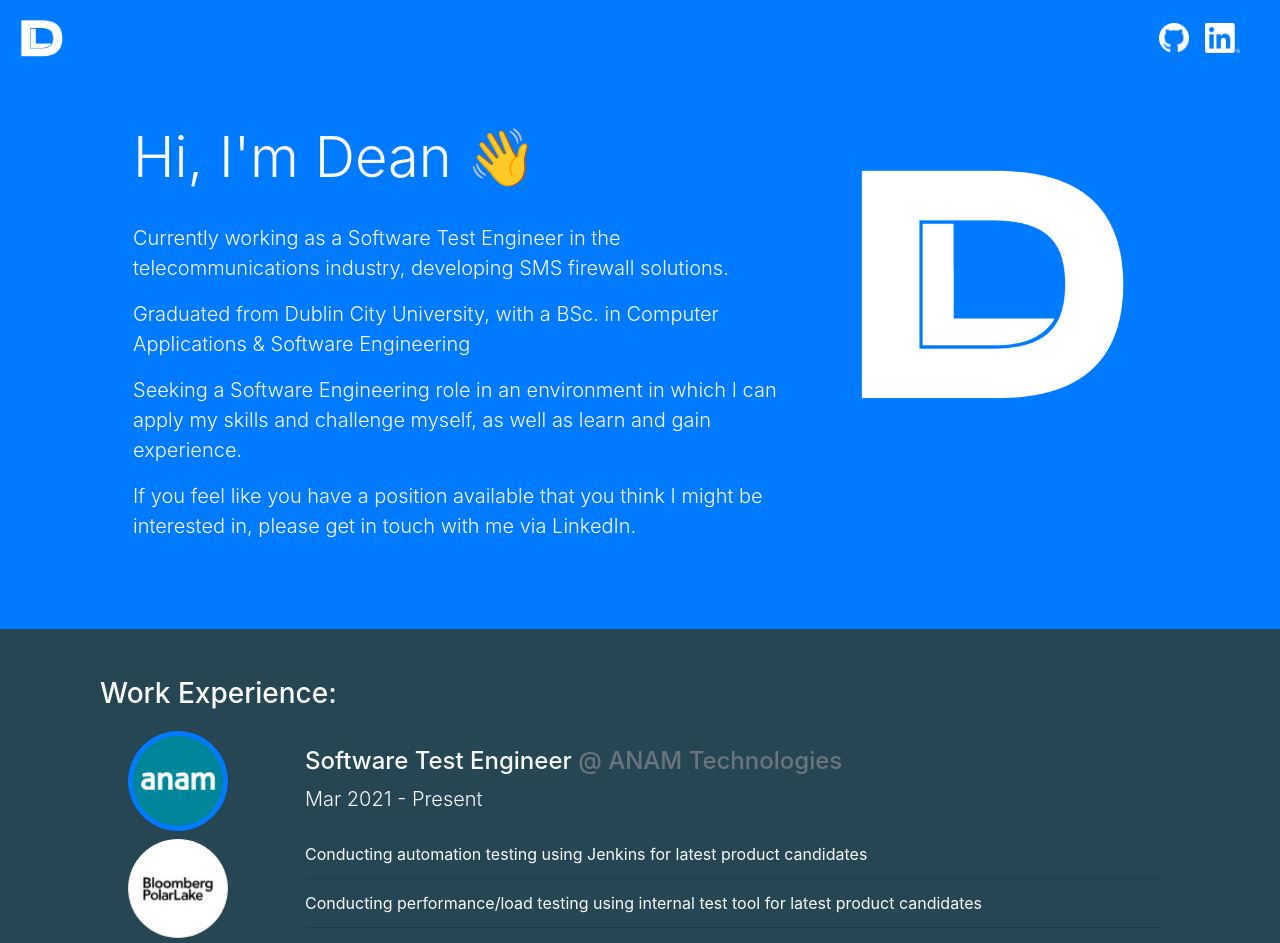
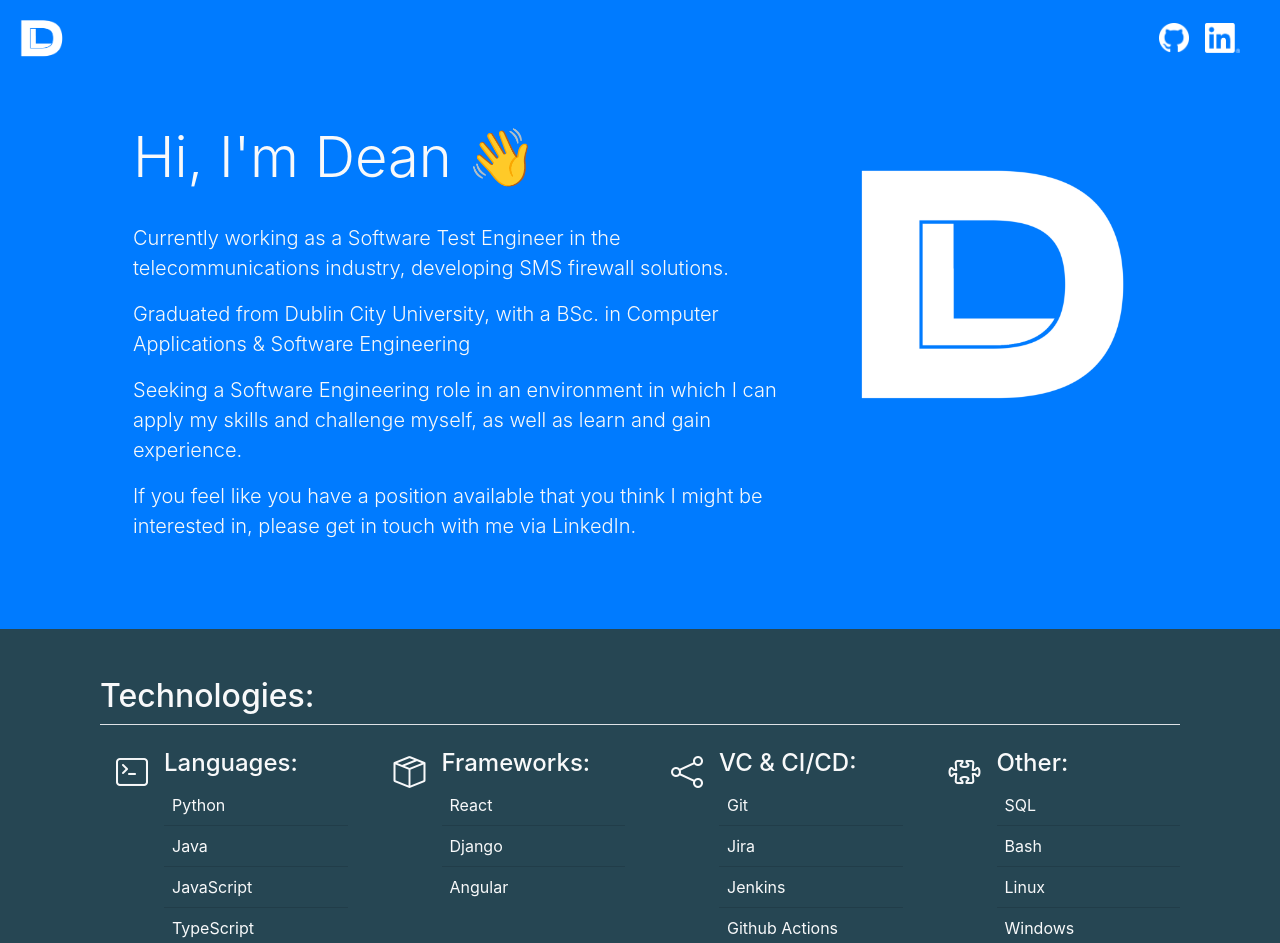
Before and after one commit to lynchdean/deanlynch-xyz, a React (Create React App) app: page / in a window 1280 px wide. Shown: the top 943 px of the page. Built offline with nearby package versions, Linux system fonts and the light colour scheme.

Commit message:
Add tech section

```diff
--- a/package.json
+++ b/package.json
@@ -12,6 +12,7 @@
     "@types/react": "^16.9.44",
     "@types/react-dom": "^16.9.8",
     "bootstrap": "^4.5.1",
+    "bootstrap-icons": "^1.5.0",
     "jquery": "^3.6.0",
     "popper.js": "^1.16.1",
     "react": "^16.13.1",
--- a/src/App.tsx
+++ b/src/App.tsx
@@ -2,12 +2,11 @@ import React from 'react';
 
 import Topbar from "./components/Topbar"
 import About from "./sections/About";
-import Projects from "./sections/Projects";
+// import Projects from "./sections/Projects";
 import TechExp from "./sections/TechExp";
 import "./css/app.css"
 import Container from "react-bootstrap/Container";
 import WorkExpV2 from './sections/WorkExp';
-import TechExpV2 from './sections/TechExpV2';
 
 function App() {
     return (
@@ -16,8 +15,7 @@ function App() {
 
                 <About/>
                 <Container>
-                {/* <TechExp/> */}
-                <TechExpV2/>
+                <TechExp/>
                 <WorkExpV2/>
                 {/* <Projects/> */}
 
--- a/src/components/WorkExpInfo.tsx
+++ b/src/components/JobInfo.tsx
@@ -7,11 +7,11 @@ interface Props {
   details: string[];
 }
 
-function WorkExpInfo({ position, company, duration,  details }: Props) {
+function JobInfo({ position, company, duration,  details }: Props) {
   return (
     <div>
       <div className="row">
-        <div className="col-md-9 text-light">
+        <div className="col-md-9">
           <h4 className="mr-auto">
             {position}
             <span className="text-muted"> @ {company}</span>
@@ -31,4 +31,4 @@ function WorkExpInfo({ position, company, duration,  details }: Props) {
   );
 }
 
-export default WorkExpInfo;
+export default JobInfo;
--- /dev/null
+++ b/src/components/TechInfo.tsx
@@ -0,0 +1,30 @@
+import * as React from "react";
+import "./css/techInfo.css"
+
+interface Props {
+  title: string;
+  items: string[];
+  icon: string;
+}
+
+function TechInfo({ title, items, icon }: Props) {
+  return (
+    <div className="col d-flex align-items-start">
+        <i className={`bi ${icon} icon mx-3`} />
+      <div className="w-100">
+        <h4>{title}:</h4>
+        <ul className="list-group list-group-flush">
+          {items.map((item: string, index: number) => {
+            return (
+              <li className="list-group-item p-2 bg-transparent" key={index}>
+                {item}
+              </li>
+            );
+          })}
+        </ul>
+      </div>
+    </div>
+  );
+}
+
+export default TechInfo;
--- /dev/null
+++ b/src/components/css/techInfo.css
@@ -0,0 +1,3 @@
+.icon {
+    font-size: 2em;
+}
--- a/src/index.tsx
+++ b/src/index.tsx
@@ -9,6 +9,7 @@ import 'bootstrap/dist/js/bootstrap.js'
 
 ReactDOM.render(
   <React.StrictMode>
+    <link rel="stylesheet" href="https://cdn.jsdelivr.net/npm/bootstrap-icons@1.5.0/font/bootstrap-icons.css" />
       <App />
   </React.StrictMode>,
   document.getElementById('root')
--- a/src/sections/About.tsx
+++ b/src/sections/About.tsx
@@ -6,7 +6,7 @@ import data from "./data/about";
 
 function About() {
   return (
-    <div className="bg-primary mb-5">
+    <div className="bg-primary">
       <div className="container p-4">
         <div className="row m-4 pb-4">
           <div className="col-lg-8">
--- a/src/sections/TechExp.tsx
+++ b/src/sections/TechExp.tsx
@@ -1,31 +1,24 @@
-import * as React from 'react';
-import data from "./data/tech"
-import LogoCard from "../components/LogoCard";
-import CardSlider from "../components/CardSlider";
-import Card from "react-bootstrap/Card";
+import * as React from "react";
+import TechInfo from "../components/TechInfo";
+import data from "./data/tech";
 
 function TechExp() {
-    function getSlider(title: string, data: any) {
-        return (
-            <CardSlider
-                title={title}
-                cardsToShow={5}
-                cards={data.map((card: any, index: number) => {
-                        return (
-                            <LogoCard key={index} title={card.title} img={card.image}/>
-                        )
-                    }
-                )}
+  return (
+    <div className="container pt-5 pb-4 text-light">
+      <h2 className="pb-2 mb-4 border-bottom">Technologies:</h2>
+      <div className="row">
+        {data.tech.map((category: any, index: number) => {
+          return (
+            <TechInfo
+              title={category.title}
+              items={category.items}
+              icon={category.icon}
             />
-        )
-    }
-
-    return (
-        <Card id="tech-slider" className=" p-0 mb-4">
-                {getSlider("Technologies: ", data.primary)}
-                {getSlider("", data.secondary)}
-        </Card>
-    )
+          );
+        })}
+      </div>
+    </div>
+  );
 }
 
 export default TechExp;
--- a/src/sections/TechExpV2.tsx
+++ /dev/null
@@ -1,15 +0,0 @@
-import * as React from 'react';
-import data from "./data/tech"
-import LogoCard from "../components/LogoCard";
-import CardSlider from "../components/CardSlider";
-import Card from "react-bootstrap/Card";
-
-function TechExpV2() {
-
-    return (
-
-        <div></div>
-    )
-}
-
-export default TechExpV2;
--- a/src/sections/WorkExp.tsx
+++ b/src/sections/WorkExp.tsx
@@ -1,15 +1,15 @@
 import * as React from "react";
 import Image from "react-bootstrap/Image";
 
-import "./css/workExp.css"
+import "./css/workExp.css";
 import data from "./data/work";
 
-import WorkExpInfo from "../components/WorkExpInfo";
+import JobInfo from "../components/JobInfo";
 
 function WorkExp() {
   return (
-    <div className="container">
-      <h3 id="title">Work Experience:</h3>
+    <div className="container py-5 text-light">
+      <h2 className="pb-2 mb-4 border-bottom">Work Experience:</h2>
       <div className="row">
         <div className="col-sm-2">
           <div className="list-group" id="list-tab" role="tablist">
@@ -51,7 +51,7 @@ function WorkExp() {
                   aria-labelledby={`list-${index}-list`}
                   key={index}
                 >
-                  <WorkExpInfo
+                  <JobInfo
                     position={job.position}
                     company={job.company}
                     duration={job.duration}
--- a/src/sections/data/tech.js
+++ b/src/sections/data/tech.js
@@ -1,32 +1,25 @@
-import pythonLogo from "../img/python-logo.png";
-import javaLogo from "../img/java-logo.png";
-import jsLogo from "../img/js-logo.png";
-import reactLogo from "../img/react-logo.png";
-import tsLogo from "../img/ts-logo.png";
-import angularLogo from "../img/angular-logo.png";
-import htmlLogo from "../img/html-logo.png";
-import cssLogo from "../img/css-logo.png";
-import gitLogo from "../img/git-logo.png";
-import bashLogo from "../img/bash-logo.png";
-import linuxLogo from "../img/linux-logo.png";
-import windowsLogo from "../img/windows-logo.png";
-
 const data = {
-  primary: [
-    { title: "Python", image: pythonLogo },
-    { title: "Java", image: javaLogo },
-    { title: "JavaScript", image: jsLogo },
-    { title: "React", image: reactLogo },
-    { title: "TypeScript", image: tsLogo },
-  ],
-  secondary: [
-    { title: "Angular", image: angularLogo },
-    { title: "HTML", image: htmlLogo },
-    { title: "CSS", image: cssLogo },
-    { title: "git", image: gitLogo },
-    { title: "Bash", image: bashLogo },
-    { title: "Linux", image: linuxLogo },
-    { title: "Windows", image: windowsLogo },
+  tech: [
+    {
+      title: "Languages",
+      items: ["Python", "Java", "JavaScript", "TypeScript"],
+      icon:"bi-terminal"
+    },
+    {
+      title: "Frameworks",
+      items: ["React", "Django", "Angular"],
+      icon:"bi-box-seam"
+    },
+    {
+      title: "VC & CI/CD",
+      items: ["Git", "Jira", "Jenkins", "Github Actions"],
+      icon:"bi-share"
+    },
+    {
+      title: "Other",
+      items: ["SQL", "Bash", "Linux", "Windows", "HTML/CSS"],
+      icon:"bi-puzzle"
+    },
   ],
 };
 
```
Also changed, not shown: src/sections/img/anam-logo.png, 1 other file (tests, documents, lock files or other folders).
